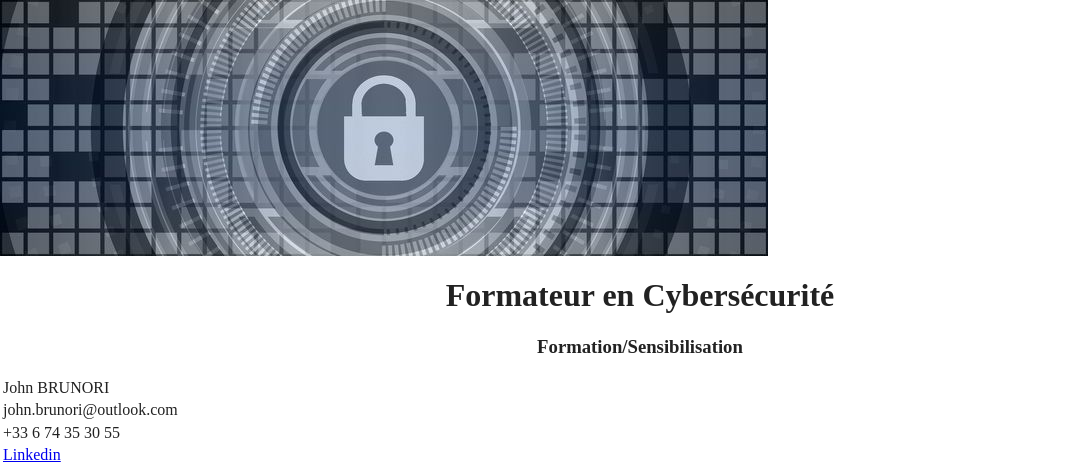
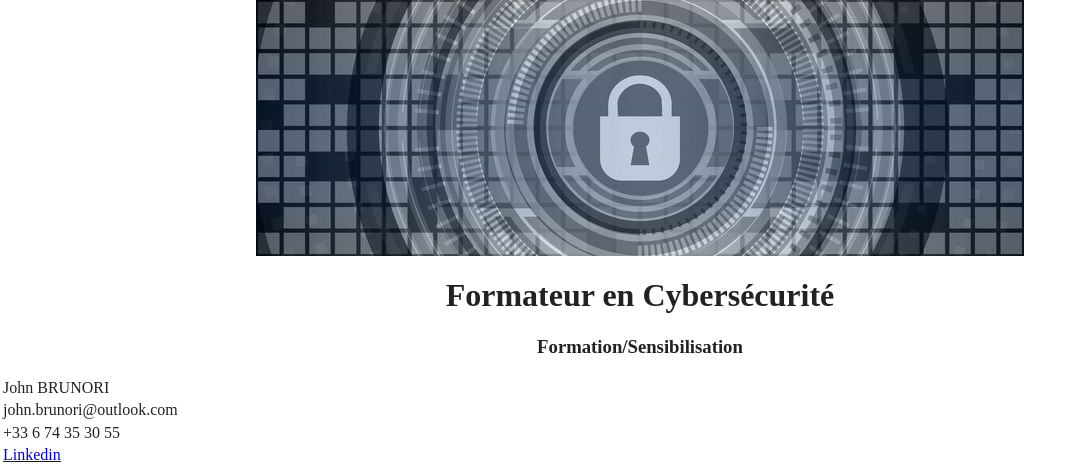
Before and after one commit to 77john77/77john77.github.io, a website built with Parcel: page index.html in a window 1280 px wide. Shown: the top 467 px of the page, without its empty margins (0-1087 px from the left). Built offline with nearby package versions, Linux system fonts and the light colour scheme; files whose address does not match are found by name.

Commit message:
Update index.html

```diff
--- a/index.html
+++ b/index.html
@@ -3,8 +3,8 @@
 
 <head>
   <meta charset="utf-8">
-<img src="img/securite1920.jpg"
-     alt="Image sécurité">
+<center><img src="img/securite1920.jpg"
+	     alt="Image sécurité"></center>
   <title>John BRUNORI CV</title>
   <meta name="description" content="Le CV de John BRUNORI">
   <meta name="viewport" content="width=device-width, initial-scale=1">
```
